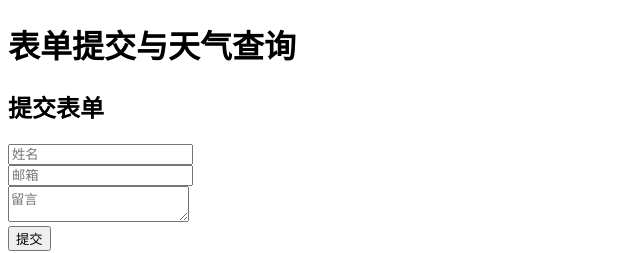
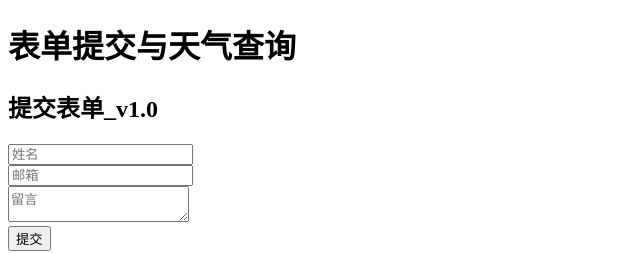
Before and after one commit to GubaofuOpen/Web_001_Weather, a plain HTML site: page index.html in a window 1280 px wide. Shown: the top 253 px of the page, 0-640 px from the left. Drawn offline with Linux system fonts and the light colour scheme.

Commit message:
upd:提交表单v1.0

```diff
--- a/index.html
+++ b/index.html
@@ -8,7 +8,7 @@
   <h1>表单提交与天气查询</h1>
 
   <!-- 表单提交 -->
-  <h2>提交表单</h2>
+  <h2>提交表单_v1.0</h2>
   <form id="contactForm">
     <input type="text" id="name" placeholder="姓名" required /><br/>
     <input type="email" id="email" placeholder="邮箱" required /><br/>
```
